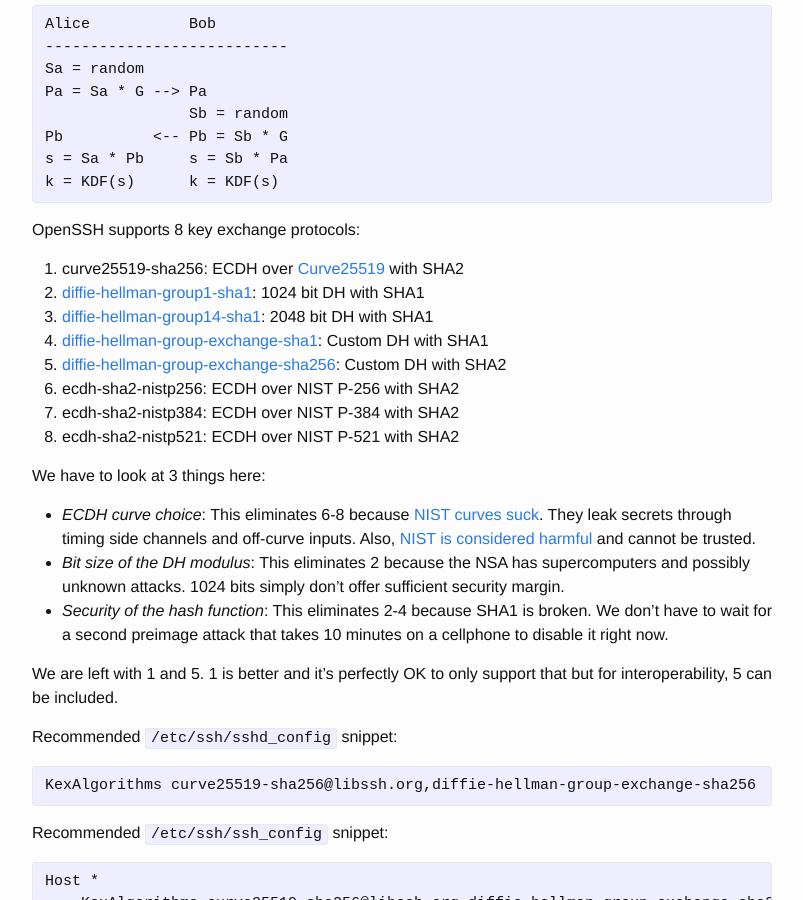
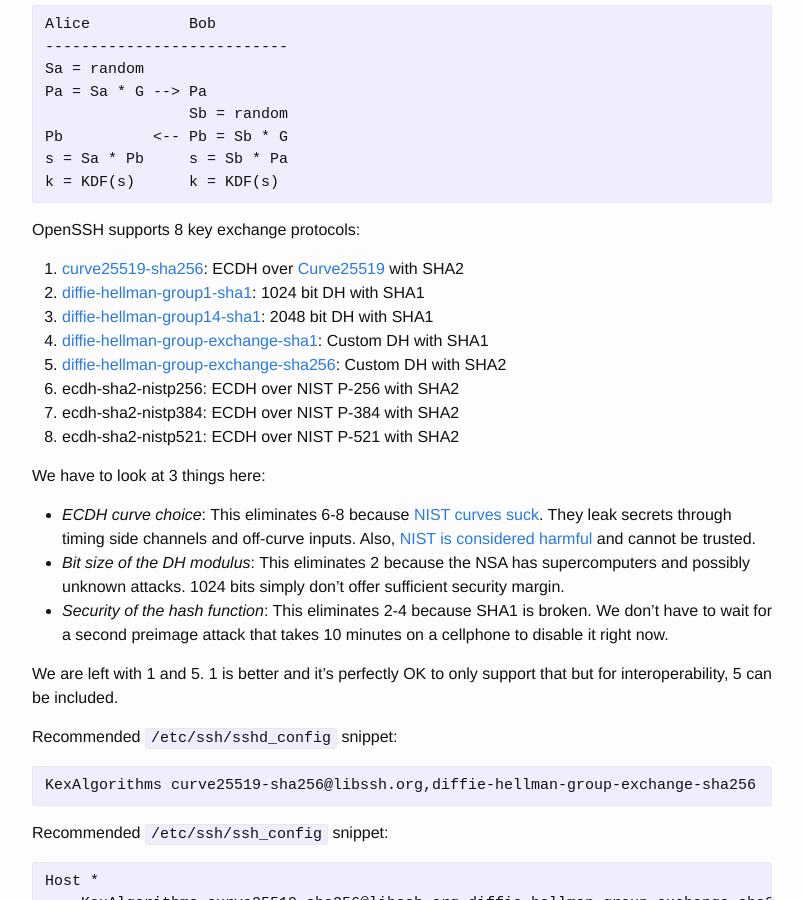
Before and after one commit to stribika/stribika.github.io, a Jekyll site: the page built from _posts/2015-01-04-secure-secure-shell.md, in a window 1280 px wide and 900 px high, scrolled down 1116 px. Shown: the whole window, without its empty margins (238-1041 px from the left). Built offline with Jekyll 4.4.1, drawn with Linux system fonts in a browser that asks for light colours; some of the changed lines change nothing that is shown.

Commit message:
Fix Edwards-Montgomery confusion.

```diff
--- a/_posts/2015-01-04-secure-secure-shell.md
+++ b/_posts/2015-01-04-secure-secure-shell.md
@@ -56,7 +56,7 @@
 
 OpenSSH supports 8 key exchange protocols:
 
-1. curve25519-sha256: ECDH over [Curve25519][curve25519] with SHA2
+1. [curve25519-sha256][libsshdoc]: ECDH over [Curve25519][curve25519] with SHA2
 1. [diffie-hellman-group1-sha1][rfc4253]: 1024 bit DH with SHA1
 1. [diffie-hellman-group14-sha1][rfc4253]: 2048 bit DH with SHA1
 1. [diffie-hellman-group-exchange-sha1][rfc4419]: Custom DH with SHA1
@@ -106,7 +106,7 @@
 
 1. DSA
 1. ECDSA
-1. Ed25519
+1. [Ed25519][ed25519]
 1. RSA
 
 Number 2 here involves NIST suckage and should be disabled.
@@ -353,9 +353,11 @@
 [ecdh]: https://en.wikipedia.org/wiki/Elliptic_curve_Diffie%E2%80%93Hellman
 [forward-secrecy]: https://en.wikipedia.org/wiki/Forward_secrecy
 [dlp]: https://en.wikipedia.org/wiki/Discrete_logarithm_problem
-[curve25519]: http://ed25519.cr.yp.to/
+[libsshdoc]: http://git.libssh.org/projects/libssh.git/tree/doc/curve25519-sha256@libssh.org.txt
+[curve25519]: http://cr.yp.to/ecdh.html
 [rfc4253]: https://www.ietf.org/rfc/rfc4253.txt
 [rfc4419]: https://www.ietf.org/rfc/rfc4419.txt
+[ed25519]: http://ed25519.cr.yp.to/
 [nist-sucks]: http://blog.cr.yp.to/20140323-ecdsa.html
 [bullrun]: https://projectbullrun.org/dual-ec/vulnerability.html
 [ae]: https://en.wikipedia.org/wiki/Authenticated_encryption
```
